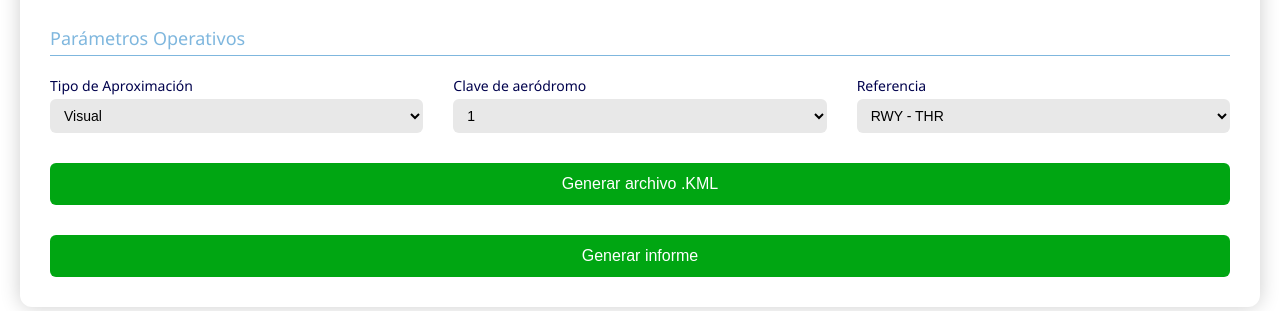
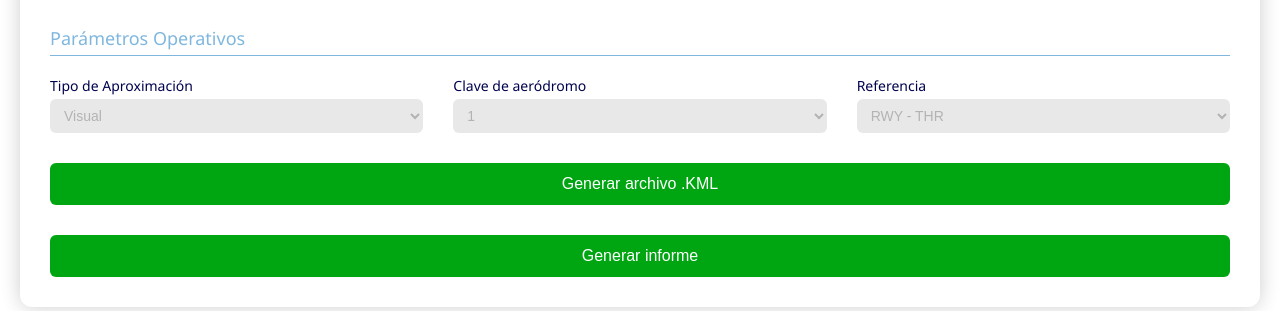
Before and after one commit to gtaingsoftware/genslo, a Django app: page / in a window 1280 px wide. Shown: the part 798-1109 px from the top of the page. Run offline with Django 5.2, Linux system fonts and the light colour scheme.

Commit message:
Update index.html

```diff
--- a/app/templates/index.html
+++ b/app/templates/index.html
@@ -69,7 +69,7 @@
       border-radius: 6px;
       border: none;
       background-color: #E8E8E8;
-      color: #000000;
+      color: #B3B3B3;
       font-size: 14px;
       transition: box-shadow 0.3s ease;
     }
```
